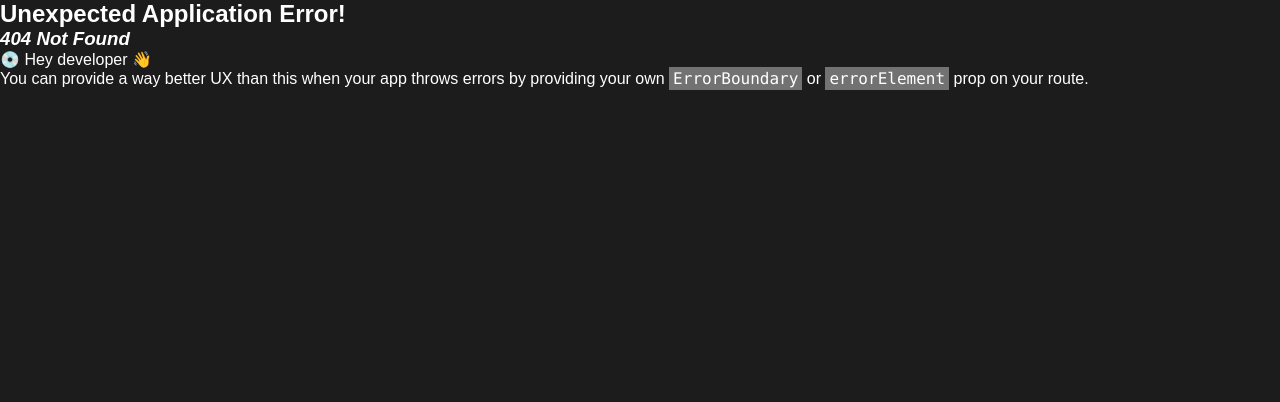
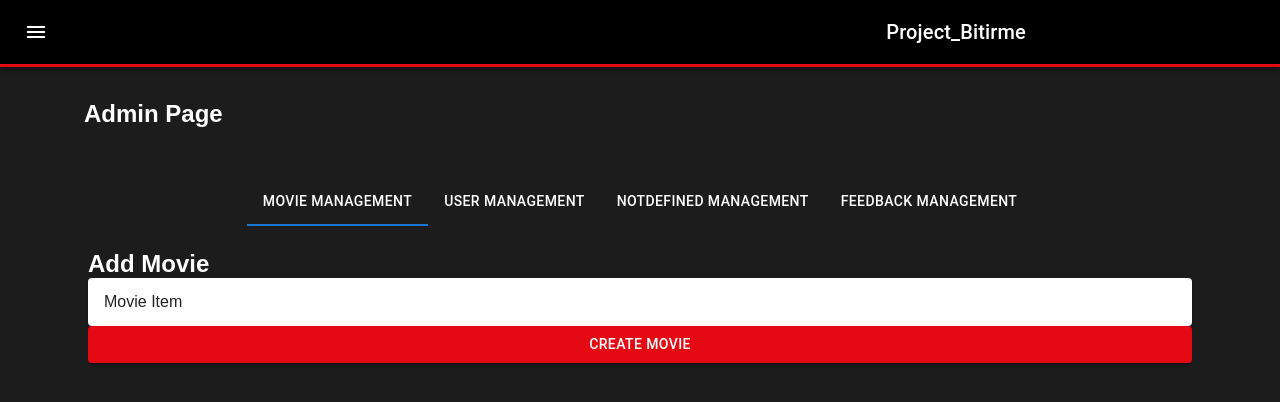
Before and after one commit to AhmetArdaOz/Bitirme-Projesi, a React (Create React App) app in the folder bitirme_projesi/: page /admin in a window 1280 px wide. Before the commit this address had no page. Shown: the top 402 px of the page. Built offline with nearby package versions, Linux system fonts and the light colour scheme.

Commit message:
Admin page addedMOvie management Finished

```diff
--- a/bitirme_projesi/src/App.js
+++ b/bitirme_projesi/src/App.js
@@ -19,6 +19,7 @@ import SignUp from "./components/SignUp";
 import SuggestionPage from "./pages/SuggestionPage";
 import WelcomePage from "./pages/WelcomePage";
 import MoviePage from "./pages/MoviePage";
+import AdminPage from "./pages/AdminPage";
 
 const router = createBrowserRouter(
   createRoutesFromElements(
@@ -33,7 +34,8 @@ const router = createBrowserRouter(
         <Route path="series" element={<Series />} />
         <Route path="new&popular" element={<NewAndPopular />} />
         <Route path="mylist" element={<MyList/>}/>
-          <Route path="/moviepage/:id" element={<MoviePage />} />
+        <Route path="/moviepage/:id" element={<MoviePage />} />
+        <Route path="/admin" element={<AdminPage/>}/>
       </Route>
 
     </>
--- /dev/null
+++ b/bitirme_projesi/src/components/FeedbackManagement.js
@@ -0,0 +1,3 @@
+export default function FeedBackManagement() {
+
+}
--- /dev/null
+++ b/bitirme_projesi/src/components/MovieManagement.js
@@ -0,0 +1,84 @@
+import React, {useState} from "react";
+import TextField from "@mui/material/TextField";
+import Button from "@mui/material/Button";
+import Accordion from "@mui/material/Accordion";
+import AccordionSummary from "@mui/material/AccordionSummary";
+import AccordionDetails from "@mui/material/AccordionDetails";
+
+
+
+export default function MovieManagement(){
+    const [movieItem,setMovieItem]=useState({
+        title:"",
+        description:"",
+        genre:"",
+        thumbnailUrl:"",
+        trailerUrl:""
+    })
+
+
+    return(
+        <div
+            style={{
+                display: "flex",
+                flexDirection: "column",
+                justifyContent: "center",
+            }}
+        >
+            <h2>Add Movie</h2>
+            <Accordion>
+                <AccordionSummary>Movie Item</AccordionSummary>
+                <AccordionDetails>
+                    {/* TextFields for each attribute in game_item */}
+                    <TextField
+                        label="Title"
+                        value={movieItem.title}
+                        onChange={(e) =>
+                            setMovieItem((prev) => ({
+                                ...prev,
+                                title: e.target.value,
+                            }))
+                        }
+                    />
+
+                    <TextField
+                        label="Description"
+                        value={movieItem.description}
+                        onChange={(e) =>
+                            setMovieItem((prev) => ({
+                                ...prev,
+                                description: e.target.value,
+                            }))
+                        }
+                    />
+
+
+                    <TextField
+                        label="Thumbnail URL"
+                        value={movieItem.thumbnailUrl}
+                        onChange={(e) =>
+                            setMovieItem((prev) => ({
+                                ...prev,
+                                thumbnailUrl: e.target.value,
+                            }))
+                        }
+                    />
+                    <TextField
+                        label="TrailerUrl"
+                        value={movieItem.trailerUrl}
+                        onChange={(e)=>
+                        setMovieItem((prev) =>({
+                            ...prev,
+                            trailerUrl:e.target.value
+                        }))
+                    }/>
+                </AccordionDetails>
+            </Accordion>
+            <Button sx={{backgroundColor:"#e50914", '&:hover':{backgroundColor:"#e34149"}}} variant="contained" color="primary">
+                Create Movie
+            </Button>
+        </div>
+            )
+
+
+            }
--- /dev/null
+++ b/bitirme_projesi/src/components/NotDefinedManagement.js
@@ -0,0 +1,3 @@
+export default function  NotDefinedManagement() {
+
+}
--- /dev/null
+++ b/bitirme_projesi/src/components/UserManagement.js
@@ -0,0 +1,3 @@
+export default function UserManagement() {
+
+}
--- /dev/null
+++ b/bitirme_projesi/src/pages/AdminPage.js
@@ -0,0 +1,55 @@
+import React from "react";
+import { Tabs, Tab, Box } from "@mui/material";
+import UserManagement from "../components/UserManagement";
+import MovieManagement from "../components/MovieManagement";
+import FeedbackManagement from "../components/FeedBackManagement";
+import NotDefinedManagement from "../components/NotDefinedManagement";
+
+export default function AdminPage() {
+    const [value, setValue] = React.useState(0);
+
+    const handleChange = (event, newValue) => {
+        setValue(newValue);
+    };
+
+    return (
+        <div>
+            <h2 style={{ color: "white", marginLeft: 20,marginTop:"100px" }}>Admin Page</h2>
+            <Box sx={{ width: "100%",marginTop:"50px"}}>
+                <Tabs value={value} onChange={handleChange} centered>
+                    <Tab label="Movie Management" style={{ color: "white" }} />
+                    <Tab label="User Management" style={{ color: "white" }} />
+                    <Tab label="NotDefined Management" style={{ color: "white" }} />
+                    <Tab label="Feedback Management" style={{ color: "white" }} />
+                </Tabs>
+            </Box>
+
+            <TabPanel value={value} index={0}>
+                <MovieManagement />
+            </TabPanel>
+            <TabPanel value={value} index={1}>
+                <UserManagement />
+            </TabPanel>
+            <TabPanel value={value} index={2}>
+                <NotDefinedManagement />
+            </TabPanel>
+            <TabPanel value={value} index={3}>
+                <FeedbackManagement />
+            </TabPanel>
+        </div>
+    );
+}
+
+function TabPanel(props) {
+    const { children, value, index } = props;
+
+    return (
+        <div role="tabpanel" hidden={value !== index}>
+            {value === index && (
+                <Box sx={{ p: 3 }}>
+                    <div>{children}</div>
+                </Box>
+            )}
+        </div>
+    );
+}
```
